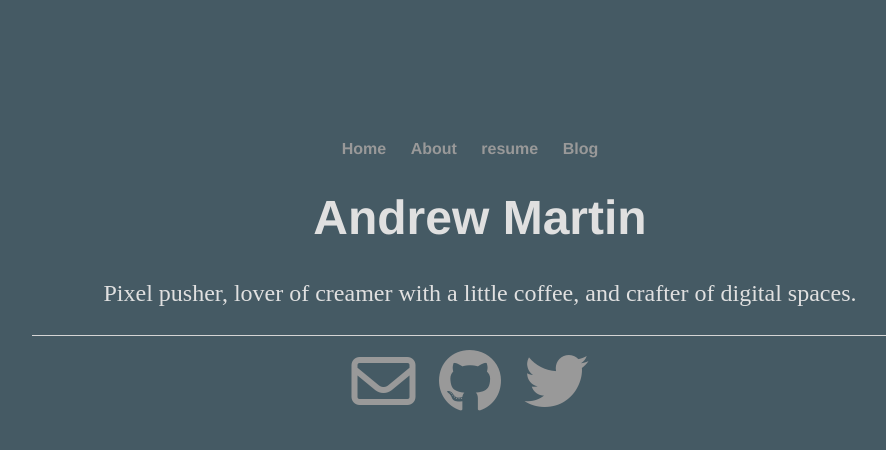
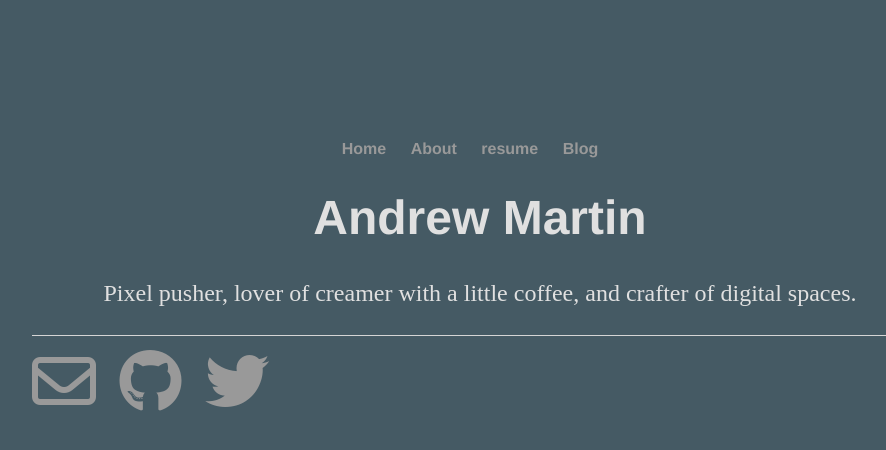
Before and after one commit to tindrew/my_blog, a Jekyll site: the page built from index.html, in a window 1280 px wide. Shown: the top 450 px of the page, without its empty margins (160-1046 px from the left). Built offline with Jekyll 4.4.1, drawn with Linux system fonts in a browser that asks for light colours; nearby versions of some CDN libraries.

Commit message:
Update main.css

```diff
--- a/css/main.css
+++ b/css/main.css
@@ -13,12 +13,16 @@ body {
   }
 }
 
+nav ul {
+ text-align: center;
+}
+
 nav ul, footer ul {
     font-family:'Helvetica', 'Arial', 'Sans-Serif';
     padding: 0px;
     list-style: none;
     font-weight: bold;
-    text-align: center;
+
 }
 nav ul li, footer ul li {
     display: inline;
```
